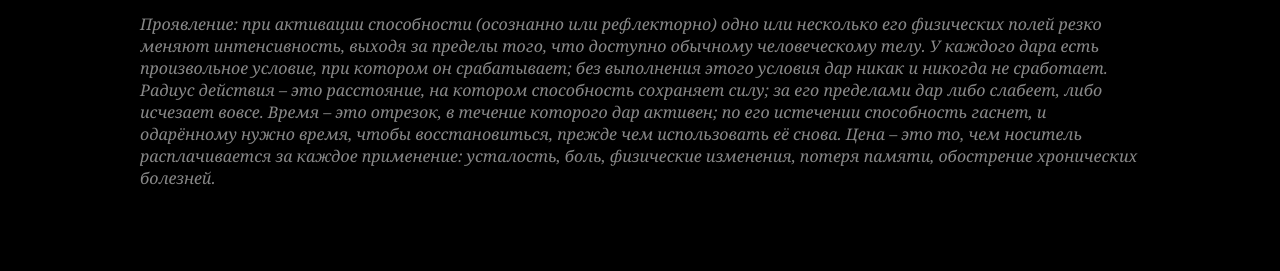
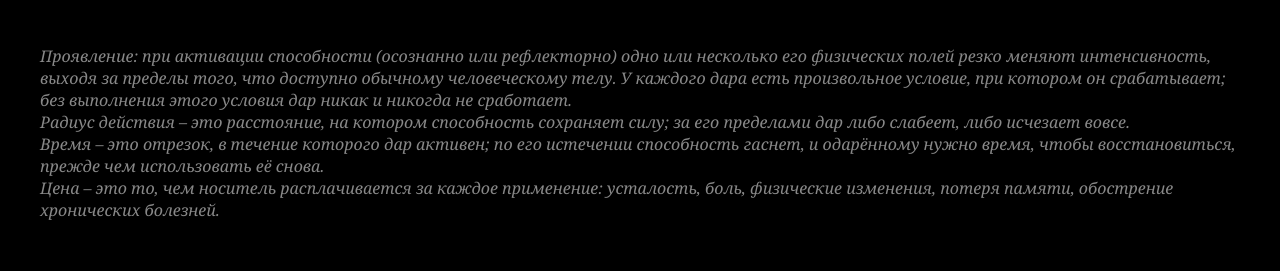
Before and after one commit to Fadinc/Preaviling_Death, a plain HTML site: page index.html in a window 1280 px wide. Shown: the part 3263-3534 px from the top of the page. Drawn offline with Linux system fonts and the light colour scheme; files whose address does not match are found by name.

Commit message:
abilities

```diff
--- a/index.html
+++ b/index.html
@@ -153,19 +153,19 @@
                         Чистая случайность, которую наука научилась сдерживать и не более.
                     </p>
                 </div>
+            </div>
 
-                <p class="lane-description">
+            <p class="lane-description">
                     Проявление: при активации способности (осознанно или рефлекторно) одно или несколько его физических полей резко
                     меняют интенсивность, выходя за пределы того, что доступно обычному человеческому телу. У каждого дара есть
                     произвольное условие, при котором он срабатывает; без выполнения этого условия дар никак и никогда не сработает.
-                    Радиус действия – это расстояние, на котором способность сохраняет силу; за его пределами дар либо слабеет, либо
+                    <br>Радиус действия – это расстояние, на котором способность сохраняет силу; за его пределами дар либо слабеет, либо
                     исчезает вовсе.
-                    Время – это отрезок, в течение которого дар активен; по его истечении способность гаснет, и одарённому нужно время,
+                    <br>Время – это отрезок, в течение которого дар активен; по его истечении способность гаснет, и одарённому нужно время,
                     чтобы восстановиться, прежде чем использовать её снова.
-                    Цена – это то, чем носитель расплачивается за каждое применение: усталость, боль, физические изменения, потеря памяти,
+                    <br>Цена – это то, чем носитель расплачивается за каждое применение: усталость, боль, физические изменения, потеря памяти,
                     обострение хронических болезней.
-                </p>
-            </div>
+            </p>
 
             <div class="lane-block" id="cases">
                 <h3 class="lane-title red">ПРИМЕЧАТЕЛЬНЫЕ ЛИЧНОСТИ</h3>
```
